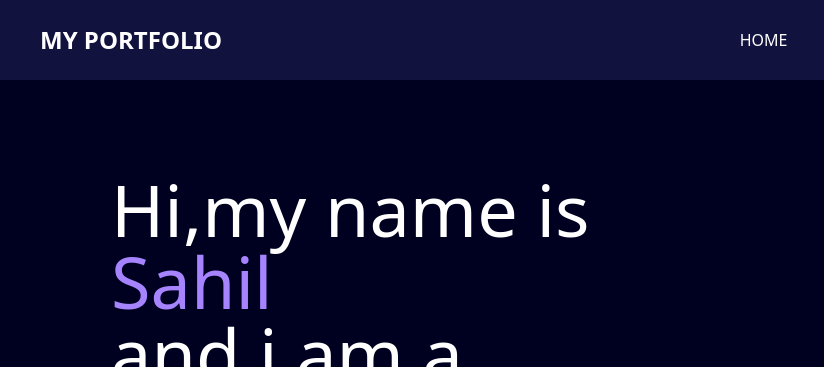
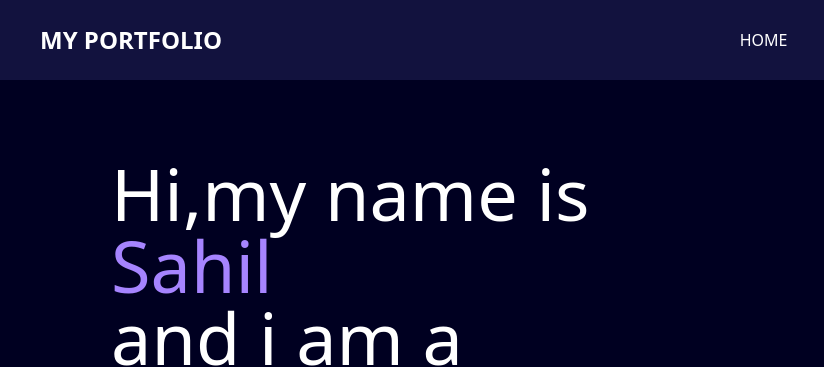
Before and after one commit to SahilPatel010/My-Portfolio, a website: page index.html in a window 1280 px wide. Shown: the top 367 px of the page, 0-824 px from the left. Drawn offline with nearby package versions, Linux system fonts and the light colour scheme.

Commit message:
heights also updated

```diff
--- a/index.html
+++ b/index.html
@@ -39,7 +39,7 @@
 
     <main>
        <section class="firstSection flex-row  md:flex md:justify-around items-center  my-[90px]  mx-0 ">
-         <div class="leftSection h-32 ml-5 w-[40%]  my-11  md:text-7xl  text-3xl">Hi,my name is <span class="text-violet-400">Sahil</span>
+         <div class="leftSection h-40 ml-5 w-[40%]  my-11  md:text-7xl  text-3xl">Hi,my name is <span class="text-violet-400">Sahil</span>
             <div class="w-full">and i am a passionate</div>
              <span  class="text-violet-400  w-full" id="element"></span>
          </div>
```
Also changed, not shown: output.css.
